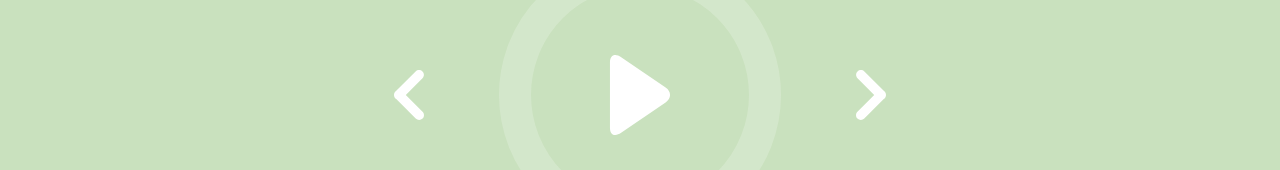
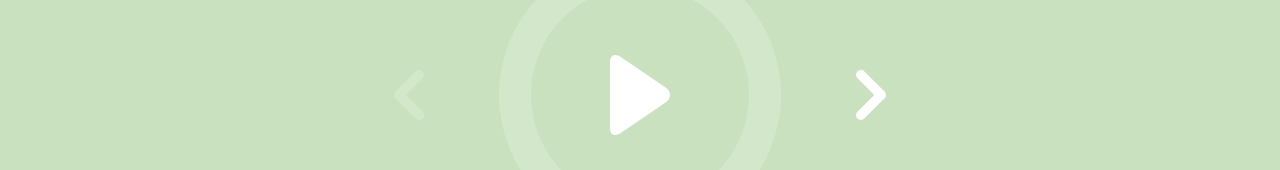
Before and after one commit to JethroNatividad/pomodoro-timer, a Next.js app: page / in a window 1280 px wide. Shown: the part 207-377 px from the top of the page. Built offline with nearby package versions, Linux system fonts and the light colour scheme.

Commit message:
left arrow disabled if workdone < 1

```diff
--- a/components/PomodoroTimer.tsx
+++ b/components/PomodoroTimer.tsx
@@ -58,13 +58,13 @@ const PomodoroTimer = ({ appSettings, setWorkDone, workDone }: Props) => {
         <div className='flex flex-col mt-10 items-center justify-center space-y-5'>
             <h1 className='text-xl font-semibold text-white'>{getStatusText(status)}</h1>
             <div className='flex items-center max-w-lg w-full justify-between'>
-                <Image onClick={handlePrevious} src={PreviousIcon} objectFit="contain" className={`${timerStatus === TIMER_STATUS.PAUSED ? 'opacity-100' : 'opacity-0'} transition-all ease-in-out duration-200 invert cursor-pointer invisible xs:visible `} height={50} width={50} />
+                <Image onClick={handlePrevious} src={PreviousIcon} objectFit="contain" className={`${timerStatus === TIMER_STATUS.PAUSED && workDone > 0 ? 'opacity-100 cursor-pointer' : timerStatus === TIMER_STATUS.PAUSED && workDone < 1 ? 'opacity-20' : 'opacity-0'} transition-all ease-in-out duration-200 invert invisible xs:visible `} height={50} width={50} />
                 <Pie percentage={calculatePercentage(secondsRemaining, appSettings.timers[status] * 60)} handleStart={handleStart} handlePause={handlePause} timerStatus={timerStatus} />
                 <Image onClick={handleNext} src={NextIcon} objectFit="contain" className={`${timerStatus === TIMER_STATUS.PAUSED ? 'opacity-100' : 'opacity-0'} transition-all ease-in-out duration-200 invert cursor-pointer invisible xs:visible `} height={50} width={50} />
 
             </div>
             <div className='flex items-center justify-between'>
-                <Image onClick={handlePrevious} src={PreviousIcon} objectFit="contain" className={`${timerStatus === TIMER_STATUS.PAUSED ? 'opacity-100' : 'opacity-0'} transition-all ease-in-out duration-200 invert cursor-pointer visible xs:invisible`} height={30} width={30} />
+                <Image onClick={handlePrevious} src={PreviousIcon} objectFit="contain" className={`${timerStatus === TIMER_STATUS.PAUSED && workDone > 0 ? 'opacity-100 cursor-pointer' : timerStatus === TIMER_STATUS.PAUSED && workDone < 1 ? 'opacity-20' : 'opacity-0'} transition-all ease-in-out duration-200 invert visible xs:invisible`} height={30} width={30} />
                 <h1 className='text-3xl font-semibold text-white mx-5'>{getFormattedTime(secondsRemaining)}</h1>
                 <Image onClick={handleNext} src={NextIcon} objectFit="contain" className={`${timerStatus === TIMER_STATUS.PAUSED ? 'opacity-100' : 'opacity-0'} transition-all ease-in-out duration-200 invert cursor-pointer visible xs:invisible `} height={30} width={30} />
 
```
